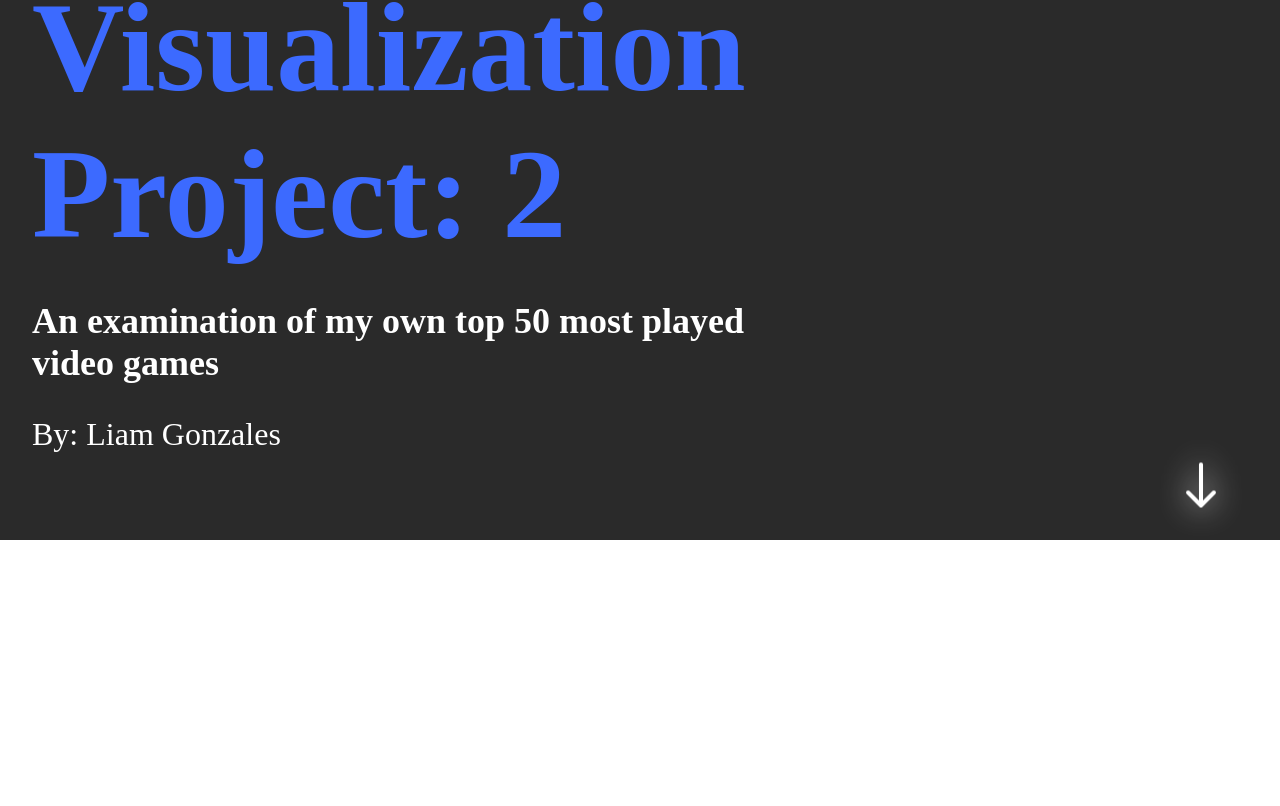
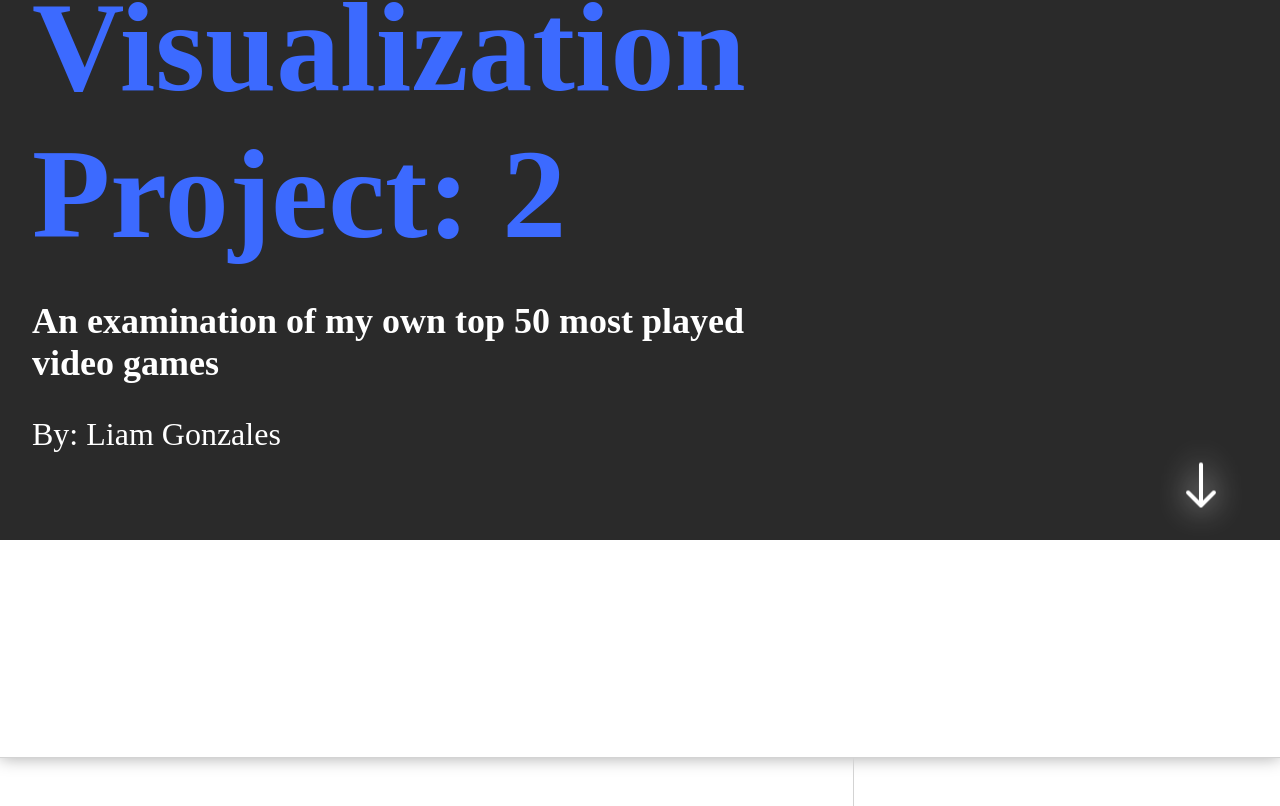
Before and after one commit to lvingonzales/50-games-data-visualization, a React (Vite) app: page / in a window 1280 px wide. Shown: the part 260-1066 px from the top of the page. Built offline with nearby package versions, Linux system fonts and the light colour scheme.

Commit message:
Installed Prop-Types for validation. Added fly in animations for the two main container modules. Started adding a Button component.

```diff
--- a/package.json
+++ b/package.json
@@ -10,6 +10,7 @@
     "preview": "vite preview"
   },
   "dependencies": {
+    "prop-types": "^15.8.1",
     "react": "^18.3.1",
     "react-dom": "^18.3.1"
   },
--- /dev/null
+++ b/src/components/Button.jsx
@@ -0,0 +1,4 @@
+
+export default function Button ({callback, text}) {
+
+}
--- a/src/index.css
+++ b/src/index.css
@@ -1,5 +1,6 @@
 body {
     margin: 0px;
+    overflow-x: hidden;
 }
 
 .heroWrapper {
@@ -11,6 +12,7 @@ body {
     gap: 32px;
     justify-content: center;
     position: relative;
+    z-index: 10000;
 }
 
 .heroWrapper > * {
@@ -67,7 +69,6 @@ body {
     display: grid;
     grid-template-columns: 3fr 1.5fr;
     grid-template-rows: 1.5fr 4fr;
-
     background-color: #2a2a2a;
     transition: 0.5s all ease-in-out;
 }
@@ -75,3 +76,31 @@ body {
 .mainContainer.isVisible {
     background-color: white;
 }
+
+.header {
+    border-bottom: 1px solid lightgray;
+    box-shadow: 0 0 1rem darkgray;
+    grid-area: 1 / 1 / 2 / 3;
+    transform: translateY(-100%);
+    opacity: 0%;
+    transition: transform .75s ease-in-out, opacity 0.7s ease-in-out 0.25s;
+
+}
+
+.mainContainer.isVisible > .header {
+    transform: translateY(0%);
+    opacity: 100%;
+}
+
+.infoPanel {
+    border-left: 1px solid lightgray;
+    grid-area: 2 / 2 / 3 / 3;
+    transform: translateX(100%);
+    opacity: 0%;
+    transition: transform .75s ease-in-out, opacity 0.5s ease-in-out 0.25s;
+}
+
+.mainContainer.isVisible > .infoPanel {
+    transform: translateX(0%);
+    opacity: 100%;
+}
```
Also changed, not shown: 1 other file (tests, documents, lock files or other folders).
